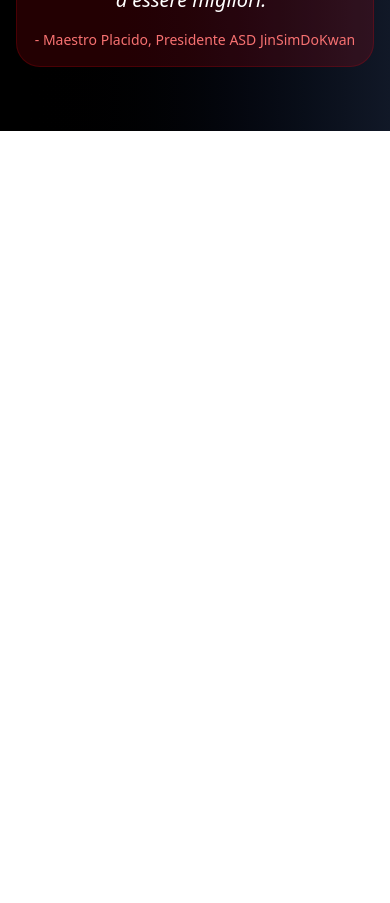
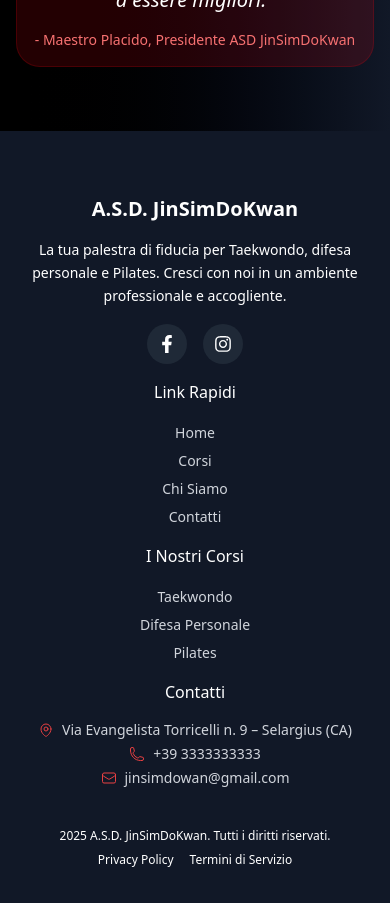
Before and after one commit to EdivanSteri/jinsimdokwan-website, a React (Vite) app: page / in a window 390 px wide. Shown: the part 8400-9303 px from the top of the page. Before the commit the page ends 8531 px from the top, so only its background shows below. Built offline with nearby package versions, Linux system fonts and the light colour scheme.

Commit message:
aggiunto footer
- footer responsivo per mobile e desktop

```diff
--- a/package.json
+++ b/package.json
@@ -14,6 +14,7 @@
     "@tailwindcss/vite": "^4.1.11",
     "react": "^19.1.1",
     "react-dom": "^19.1.1",
+    "react-icons": "^5.5.0",
     "react-router": "^7.8.0",
     "tailwindcss": "^4.1.11"
   },
--- a/src/components/Courses/index.tsx
+++ b/src/components/Courses/index.tsx
@@ -5,7 +5,7 @@
 
 export default function Courses() {
   return (
-    <section className="px-4 sm:px-15 md:px-30 pb-10 flex flex-col items-center justify-center lg:mx-auto">
+    <section id='corsi' className="px-4 sm:px-15 md:px-30 pb-10 flex flex-col items-center justify-center lg:mx-auto">
       <CoursesTag />
       <CoursesHeader />
       <CoursesList />
--- /dev/null
+++ b/src/components/Footer/data/footerData.ts
@@ -0,0 +1,100 @@
+import {
+  MapPinIcon,
+  PhoneIcon,
+  EnvelopeIcon,
+} from "@heroicons/react/24/outline";
+import type { FooterColumn } from "./footerTypes";
+
+export const footerData: ReadonlyArray<FooterColumn> = [
+  {
+    id: "link-rapidi",
+    title: "Link Rapidi",
+    ariaLabel: "Link rapidi del sito",
+    items: [
+      {
+        kind: "link",
+        id: "home",
+        text: "Home",
+        href: "/",
+        ariaLabel: "Vai alla home",
+      },
+      {
+        kind: "link",
+        id: "corsi",
+        text: "Corsi",
+        href: "#corsi",
+        ariaLabel: "Vai alla sezione corsi",
+      },
+      {
+        kind: "link",
+        id: "chi-siamo",
+        text: "Chi Siamo",
+        href: "#chi-siamo",
+        ariaLabel: "Scopri chi siamo",
+      },
+      {
+        kind: "link",
+        id: "contatti",
+        text: "Contatti",
+        href: "#contatti",
+        ariaLabel: "Contattaci",
+      },
+    ],
+  },
+  {
+    id: "i-nostri-corsi",
+    title: "I Nostri Corsi",
+    ariaLabel: "Elenco dei corsi",
+    items: [
+      {
+        kind: "text",
+        id: "tkd",
+        text: "Taekwondo",
+        ariaLabel: "Corso Taekwondo",
+      },
+      {
+        kind: "text",
+        id: "difesa-personale",
+        text: "Difesa Personale",
+        ariaLabel: "Corso Difesa Personale",
+      },
+      {
+        kind: "text",
+        id: "pilates",
+        text: "Pilates",
+        ariaLabel: "Corso Pilates",
+      },
+    ],
+  },
+  {
+    id: "contatti",
+    title: "Contatti",
+    ariaLabel: "Informazioni di contatto",
+    items: [
+      {
+        kind: "icon",
+        id: "address",
+        icon: MapPinIcon,
+        text: "Via Evangelista Torricelli n. 9 – Selargius (CA)",
+        ariaLabel: "Indirizzo: Via Evangelista Torricelli 9, Selargius",
+        href: "https://maps.google.com/?q=Via+Evangelista+Torricelli+9+Selargius",
+      },
+      {
+        kind: "icon",
+        id: "phone",
+        icon: PhoneIcon,
+        text: "+39 3333333333",
+        href: "tel:+393333333333",
+        ariaLabel: "Chiama +39 333 333 3333",
+      },
+      {
+        kind: "icon",
+        id: "email",
+        icon: EnvelopeIcon,
+        text: "jinsimdowan@gmail.com",
+        href: "mailto:jinsimdowan@gmail.com",
+        ariaLabel: "Invia email a jinsimdowan@gmail.com",
+      },
+    ],
+  },
+] as const;
--- /dev/null
+++ b/src/components/Footer/data/footerTypes.ts
@@ -0,0 +1,39 @@
+import type React from "react";
+
+/* Elementi che possono stare in una colonna/footer item */
+export type FooterTextItem = {
+  kind: "text";
+  id: string;
+  text: string;
+  ariaLabel?: string;
+};
+
+export type FooterLinkItem = {
+  kind: "link";
+  id: string;
+  text: string;
+  href: string;
+  target?: "_self" | "_blank";
+  rel?: string;
+  ariaLabel?: string;
+};
+
+export type FooterIconItem = {
+  kind: "icon";
+  id: string;
+  icon: React.ElementType;
+  text?: string;
+  href?: string;
+  ariaLabel?: string;
+};
+
+/* singolo elemento nella lista (union discriminata) */
+export type FooterElement = FooterTextItem | FooterLinkItem | FooterIconItem;
+
+/* colonna del footer (titolo opzionale) */
+export type FooterColumn = {
+  id: string;
+  title?: string;
+  items: ReadonlyArray<FooterElement>;
+  ariaLabel?: string;
+};
--- /dev/null
+++ b/src/components/Footer/index.tsx
@@ -0,0 +1,186 @@
+import React from "react";
+import { FaFacebookF, FaInstagram } from "react-icons/fa";
+import { footerData } from "./data/footerData";
+
+export default function Footer() {
+  const [linkRapidi, corsi, contatti] = footerData;
+
+  return (
+    <footer
+      id="corsi"
+      className="w-full bg-[#111827] text-white py-16 px-4 sm:px-15 md:px-30 lg:px-4 xl:px-16 2xl:px-30 flex flex-col gap-y-10"
+    >
+      <div className="grid grid-cols-1 md:grid-cols-2 lg:grid-cols-4 items-center md:items-start justify-center gap-4 md:gap-16 text-center md:text-left">
+        <div className="flex flex-col gap-4 items-center justify-center md:items-start md:text-left">
+          <h2 className="text-xl font-bold">A.S.D. JinSimDoKwan</h2>
+          <p className="text-sm leading-relaxed">
+            La tua palestra di fiducia per Taekwondo, difesa personale e
+            Pilates. Cresci con noi in un ambiente professionale e accogliente.
+          </p>
+          <div className="flex items-center justify-center gap-4 md:items-start md:text-left">
+            <span className="w-10 h-10 bg-[#1F2937] rounded-full flex items-center justify-center">
+              <FaFacebookF size={18} />
+            </span>
+            <span className="w-10 h-10 bg-[#1F2937] rounded-full flex items-center justify-center">
+              <FaInstagram size={18} />
+            </span>
+          </div>
+        </div>
+
+        {/* Link Rapidi */}
+        <div>
+          <h3 className="text-md font-medium mb-4">{linkRapidi.title}</h3>
+          <ul
+            className="flex flex-col gap-y-1 items-center md:items-start justify-center"
+            role="list"
+            aria-label={linkRapidi.ariaLabel}
+          >
+            {linkRapidi.items.map((item) => {
+              if (item.kind === "link") {
+                return (
+                  <li key={item.id}>
+                    <a
+                      href={item.href}
+                      className="text-sm text-gray-300"
+                      aria-label={item.ariaLabel}
+                    >
+                      {item.text}
+                    </a>
+                  </li>
+                );
+              }
+              // fallback: text
+              if (item.kind === "text") {
+                return (
+                  <li key={item.id}>
+                    <span
+                      className="text-sm text-gray-300"
+                      aria-label={item.ariaLabel}
+                    >
+                      {item.text}
+                    </span>
+                  </li>
+                );
+              }
+              return null;
+            })}
+          </ul>
+        </div>
+
+        {/* I Nostri Corsi */}
+        <div>
+          <h3 className="text-md font-medium mb-4">{corsi.title}</h3>
+          <ul
+            className="flex flex-col gap-y-1 items-center md:items-start justify-center"
+            role="list"
+            aria-label={corsi.ariaLabel}
+          >
+            {corsi.items.map((item) => {
+              if (item.kind === "link") {
+                return (
+                  <li key={item.id}>
+                    <a
+                      href={item.href}
+                      className="text-sm text-gray-300"
+                      aria-label={item.ariaLabel}
+                    >
+                      {item.text}
+                    </a>
+                  </li>
+                );
+              }
+              // eventuale text/icon fallback
+              if (item.kind === "text") {
+                return (
+                  <li key={item.id}>
+                    <span className="text-sm text-gray-300">{item.text}</span>
+                  </li>
+                );
+              }
+              return null;
+            })}
+          </ul>
+        </div>
+
+        {/* Contatti */}
+        <div>
+          <h3 className="text-md font-medium mb-4">{contatti.title}</h3>
+          <ul
+            className="flex flex-col gap-y-1 items-center md:items-start justify-center"
+            role="list"
+            aria-label={contatti.ariaLabel}
+          >
+            {contatti.items.map((item) => {
+              if (item.kind === "icon") {
+                const Icon = item.icon as React.ElementType;
+                return (
+                  <li
+                    key={item.id}
+                    className="text-sm text-gray-300 flex items-center justify-center gap-x-2"
+                  >
+                    {item.href ? (
+                      <a
+                        href={item.href}
+                        className="flex items-center gap-x-2"
+                        aria-label={item.ariaLabel}
+                      >
+                        <Icon
+                          className="w-4 h-4 text-[#E84042]"
+                          aria-hidden="true"
+                        />
+                        <span>{item.text}</span>
+                      </a>
+                    ) : (
+                      <div
+                        className="flex items-center gap-x-2"
+                        aria-label={item.ariaLabel}
+                      >
+                        <Icon
+                          className="w-4 h-4 text-[#E84042]"
+                          aria-hidden="true"
+                        />
+                        <span>{item.text}</span>
+                      </div>
+                    )}
+                  </li>
+                );
+              }
+
+              // handle other kinds as fallback
+              if (item.kind === "link") {
+                return (
+                  <li key={item.id}>
+                    <a
+                      href={item.href}
+                      className="text-sm text-gray-300"
+                      aria-label={item.ariaLabel}
+                    >
+                      {item.text}
+                    </a>
+                  </li>
+                );
+              }
+
+              if (item.kind === "text") {
+                return (
+                  <li key={item.id}>
+                    <span className="text-sm text-gray-300">{item.text}</span>
+                  </li>
+                );
+              }
+
+              return null;
+            })}
+          </ul>
+        </div>
+      </div>
+
+      <div className="flex flex-col items-center justify-center md:flex-row md:justify-between gap-2 text-xs">
+        <p>2025 A.S.D. JinSimDoKwan. Tutti i diritti riservati.</p>
+        <p className="flex items-center justify-between gap-x-4">
+          <a href="">Privacy Policy</a> <a href="">Termini di Servizio</a>
+        </p>
+      </div>
+    </footer>
+  );
+}
--- a/src/components/President/data/PresidentData.ts
+++ b/src/components/President/data/PresidentData.ts
@@ -40,7 +40,7 @@
     subTitle: "Accademia Nazionale",
     kind: "highlight",
   },
-];
+] as const;
 
 export const specialitiesItems: ReadonlyArray<InstructorItem> = [
   {
@@ -72,4 +72,4 @@
     subTitle: "Tecniche pratiche per la vita quotidiana e situazioni reali",
     kind: "speciality",
   },
-];
+] as const;
--- a/src/components/President/index.tsx
+++ b/src/components/President/index.tsx
@@ -8,7 +8,7 @@
 export default function President() {
   return (
     <section
-      id="president"
+      id="presidente"
       aria-labelledby="president-section"
       className="px-4 sm:px-15 md:px-30 lg:px-4 xl:px-16 2xl:px-30 flex flex-col gap-y-10  w-full bg-gradient-to-r from-black to-[#111827] text-white"
     >
--- a/src/components/Results/index.tsx
+++ b/src/components/Results/index.tsx
@@ -4,7 +4,7 @@
 
 export default function Results() {
   return (
-    <section className="px-4 sm:px-15 md:px-30 lg:px-4 xl:px-16 2xl:px-30 pb-10">
+    <section id="risultati" className="px-4 sm:px-15 md:px-30 lg:px-4 xl:px-16 2xl:px-30 pb-10">
       <div className="w-full p-8 flex flex-col items-center justify-center gap-y-4 bg-gradient-to-r from-black to-[#111827] text-white text-center rounded-3xl">
         <ResultsHeading />
         <ResultsSubHeading />
--- a/src/layout/Layout.tsx
+++ b/src/layout/Layout.tsx
@@ -2,6 +2,7 @@
 import Navbar from "../components/Navbar";
 import MobileMenuWrapper from "../components/Navbar/MobileMenuWrapper";
 import { useState } from "react";
+import Footer from "../components/Footer";
 
 export default function Layuot() {
   const [menuMobileIsOpen, setMenuMobileIsOpen] = useState<boolean>(false);
@@ -21,6 +22,7 @@
         {menuMobileIsOpen && <MobileMenuWrapper />}
       </div>
       <Outlet />
+      <Footer />
     </div>
   );
 }
```
Also changed, not shown: 1 other file (tests, documents, lock files or other folders).
